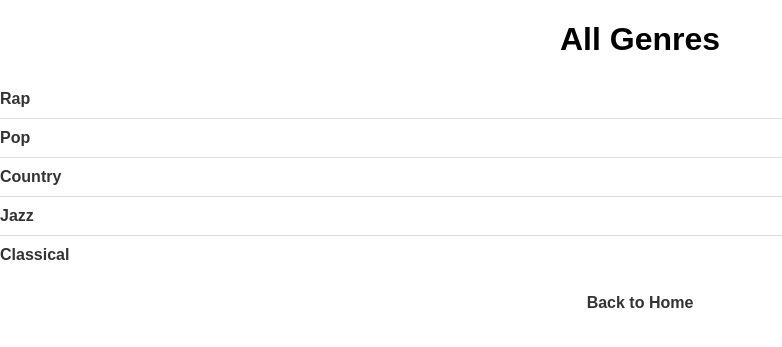
After one commit to jpeetla/WahooTunes, a Flask app: page /all_genres in a window 1280 px wide. The commit adds this page. Shown: the top 347 px of the page, without its empty margins (0-782 px from the left). Run offline with Flask 3, Linux system fonts and the light colour scheme; data comes from the database, SQL or seed files in the repository.

Commit message:
implemented browse genres page

```diff
--- a/app.py
+++ b/app.py
@@ -172,6 +172,18 @@ def get_artists():
     conn.close()
     return artists
 
+@app.route('/all_genres')
+def all_genres():
+    genres = get_genres()
+    return render_template('all_genres.html', genres=genres)
+
+def get_genres():
+    conn = sqlite3.connect('music.sqlite3')
+    cursor = conn.cursor()
+    cursor.execute("SELECT GenreID, Name FROM Genre")
+    genres = cursor.fetchall()
+    conn.close()
+    return genres
 
 if __name__ == '__main__':
     app.run(debug=True)
--- /dev/null
+++ b/templates/all_genres.html
@@ -0,0 +1,57 @@
+<!DOCTYPE html>
+<html lang="en">
+    <head>
+        <meta charset="UTF-8">
+        <meta name="viewport" content="width=device-width, initial-scale=1.0">
+        <title>All Genres</title>
+        <style>
+            body {
+                font-family: Arial, sans-serif;
+                margin: 0;
+                padding: 0;
+            }
+            h1 {
+                text-align: center;
+            }
+            ul {
+                list-style-type: none;
+                padding: 0;
+                margin: 0;
+            }
+            li {
+                padding: 10px 0;
+                border-bottom: 1px solid #ddd;
+            }
+            li:last-child {
+                border-bottom: none;
+            }
+            a {
+                text-decoration: none;
+                color: #333;
+                font-weight: bold;
+            }
+            a:hover {
+                color: #555;
+            }
+            .footer {
+                text-align: center;
+                margin-top: 20px;
+                position: fixed;
+                bottom: 10;
+                left: 0;
+                right: 0;
+            }
+        </style>
+    </head>
+<body>
+    <h1>All Genres</h1>
+    <ul>
+        {% for genre in genres %}
+        <li><a href="/genre/{{ genre[0] }}">{{ genre[1] }}</a></li>
+        {% endfor %}
+    </ul>
+    <div class="footer">
+        <a href="/home">Back to Home</a>
+    </div>
+</body>
+</html>
--- a/templates/genre.html
+++ b/templates/genre.html
@@ -62,6 +62,8 @@
                 </div>
             {% endfor %}
         </div>
+        <a href="/all_genres" class="back-btn">Back to Genres</a>
+    </div>
     </div>
 </body>
 </html>
--- a/templates/home.html
+++ b/templates/home.html
@@ -53,7 +53,7 @@
             <ul>
                 <li><a href="/all_songs">Browse Songs</a></li>
                 <li><a href="/all_artists">Browse Artists</a></li>
-                <li><a href="/genre">Browse Genres</a></li>
+                <li><a href="/all_genres">Browse Genres</a></li>
                 <li><a href="/rate">Rate a Song</a></li>
                 <li><a href="/logout">Logout</a></li>
             </ul>
```
